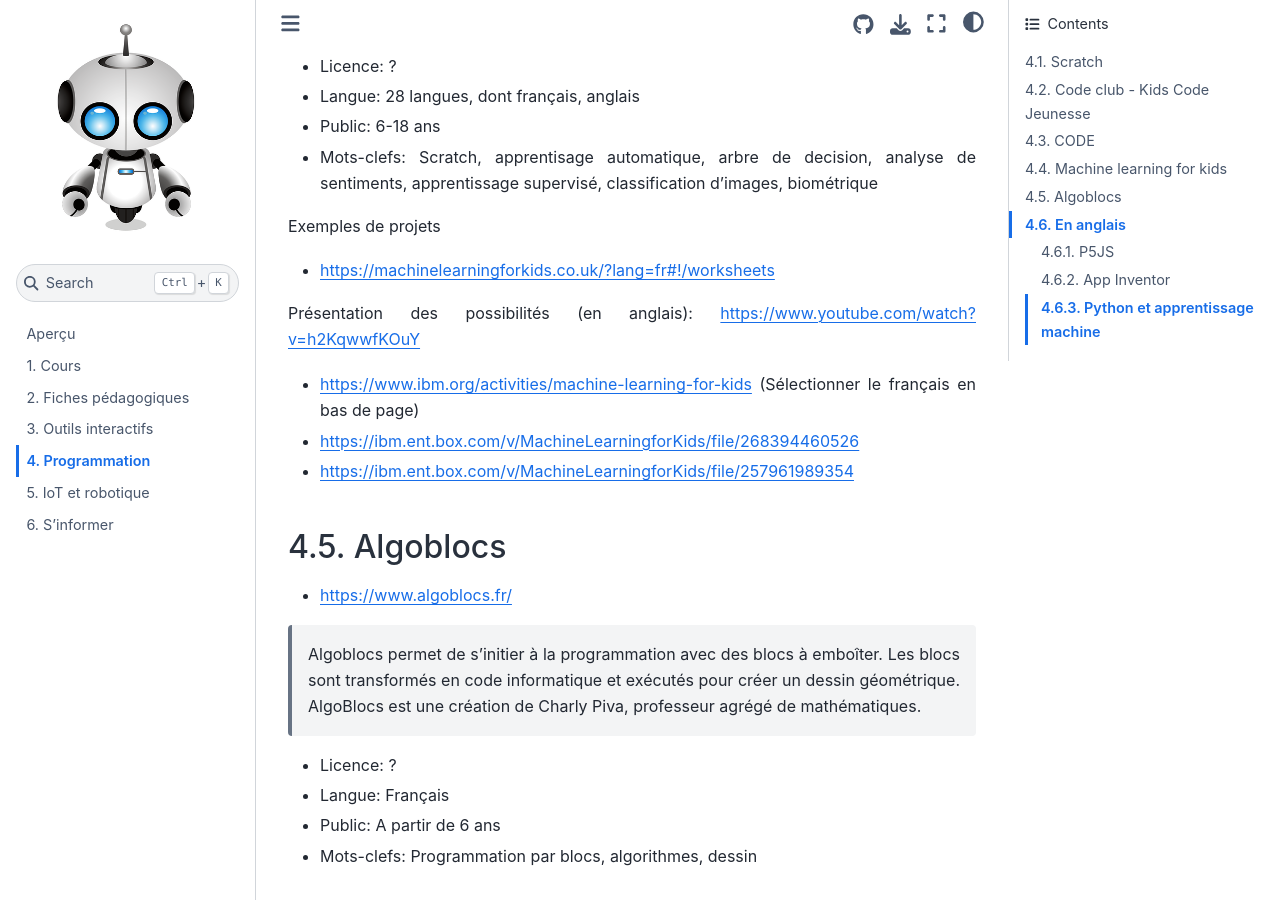
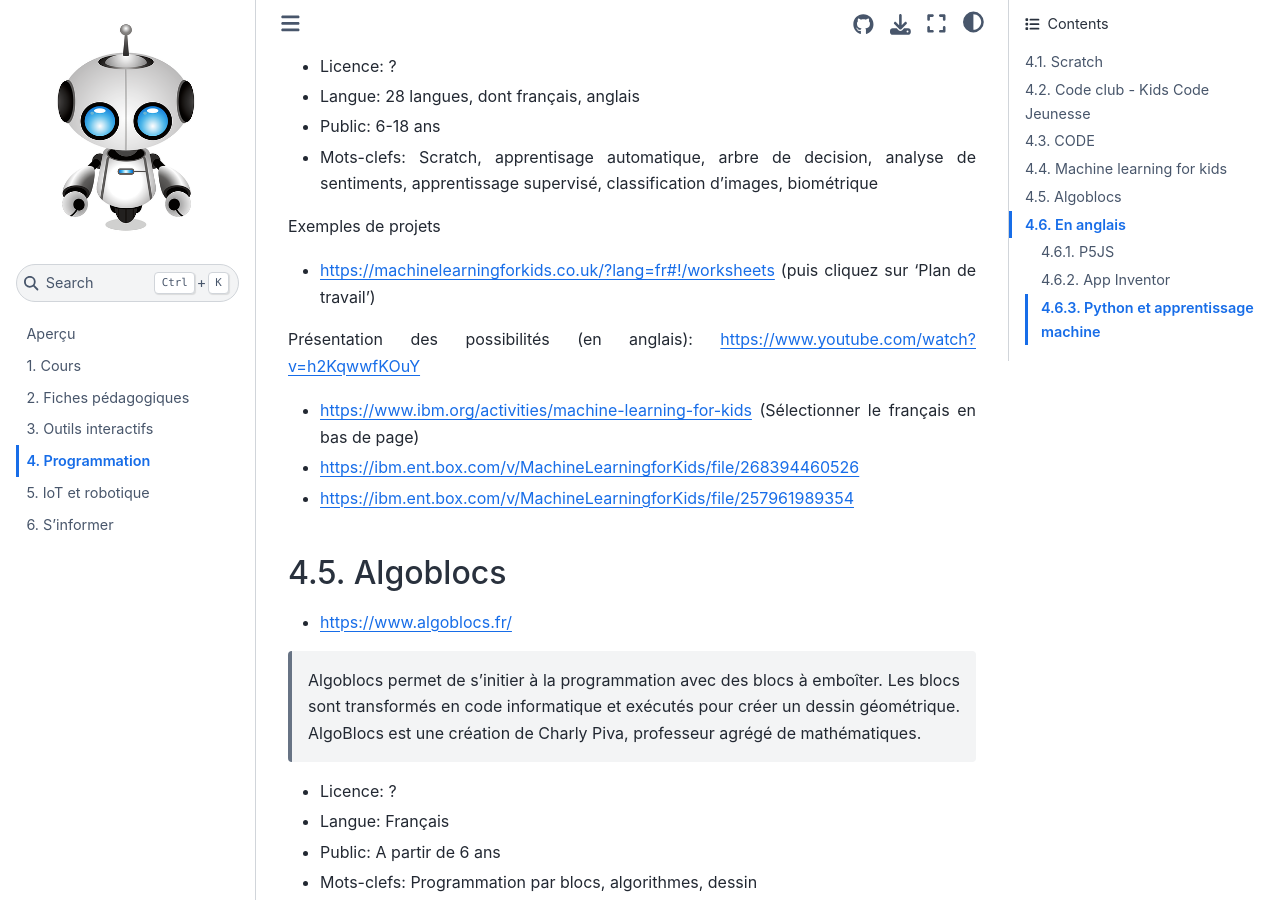
Before and after one commit to lascientotheque/ressources-ia, a Jupyter Book: the page built from Contenu/Programmation.md, in a window 1280 px wide and 900 px high, scrolled down 3750 px. Built offline with Jupyter Book 1.0.4 settings and Sphinx 7.4.7 and the Sphinx Book theme 1.1.4, drawn with Linux system fonts in a browser that asks for light colours.

```diff
--- a/Contenu/Programmation.md
+++ b/Contenu/Programmation.md
@@ -96,7 +96,7 @@
 
 Exemples de projets
 
-* https://machinelearningforkids.co.uk/?lang=fr#!/worksheets
+* https://machinelearningforkids.co.uk/?lang=fr#!/worksheets (puis cliquez sur 'Plan de travail')
 
 Présentation des possibilités (en anglais): https://www.youtube.com/watch?v=h2KqwwfKOuY
 
```
